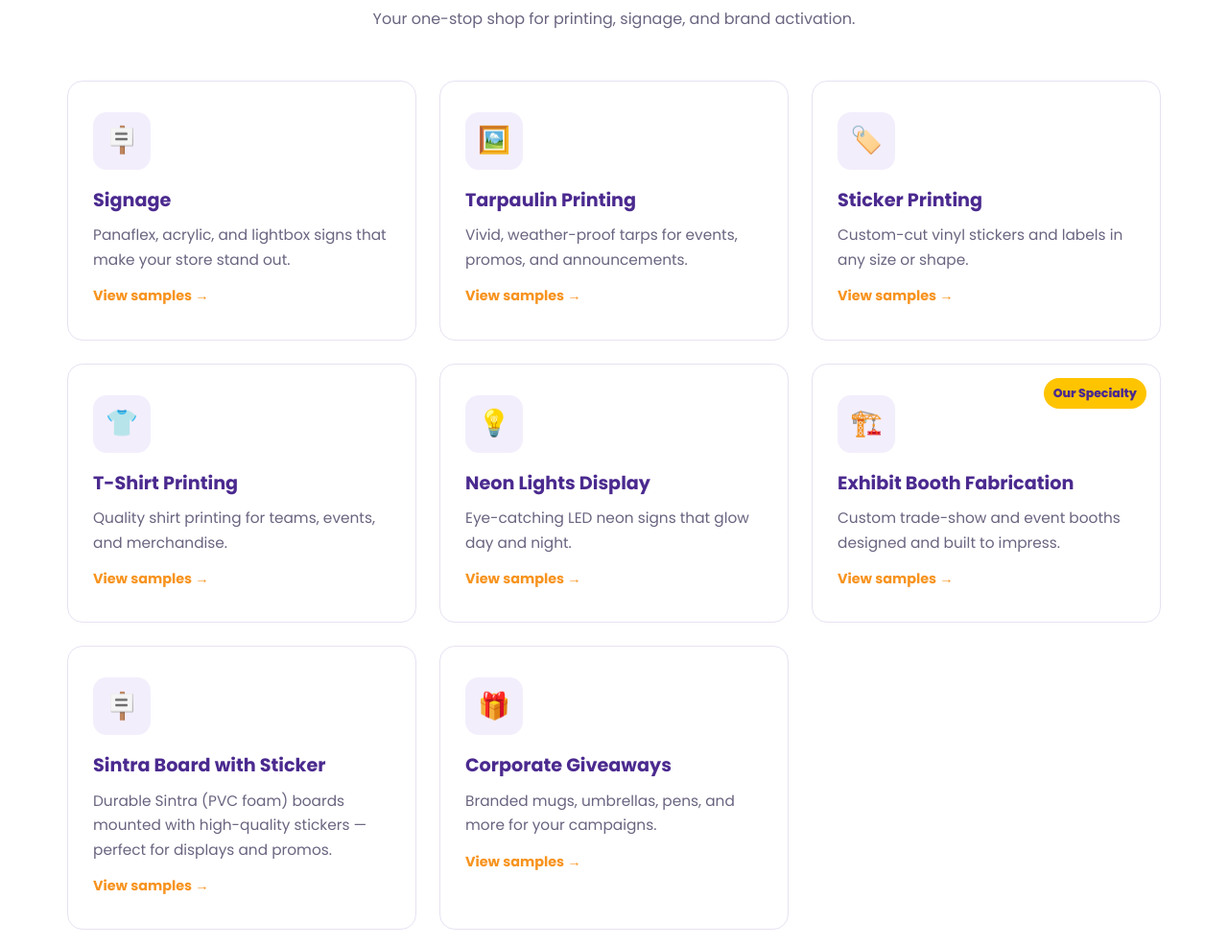
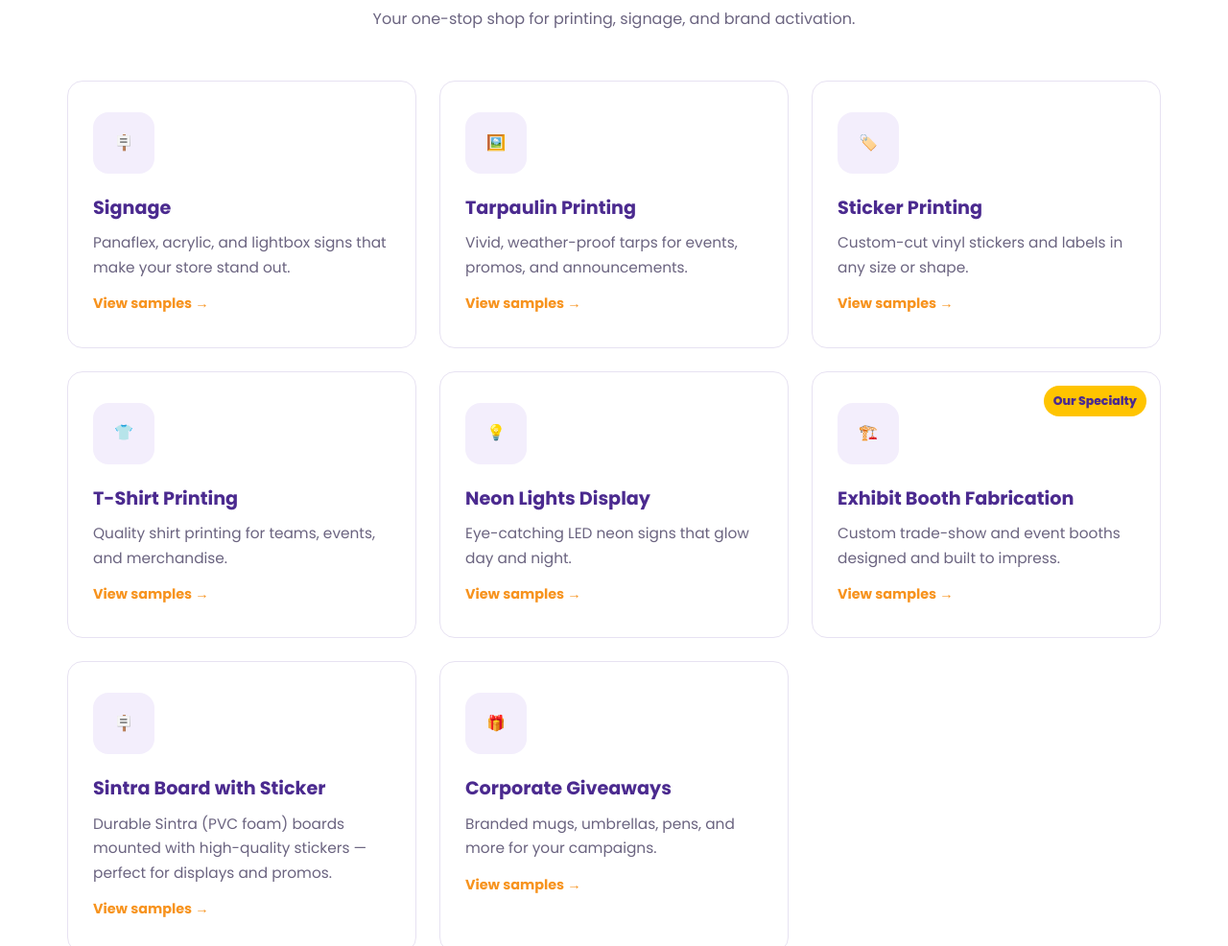
Before and after one commit to NashEsguerra/Ejay-Printing-and-Advertising, a plain HTML site: page index.html in a window 1280 px wide. Shown: the part 1802-2788 px from the top of the page at 96% size. Drawn offline with Linux system fonts and the light colour scheme.

Commit message:
Refactor CSS variables and styles in style.css

```diff
--- a/css/style.css
+++ b/css/style.css
@@ -113,7 +113,7 @@ a { text-decoration: none; color: inherit; }
 .section-head h2, .why-text h2, .cta h2 { font-size: clamp(1.9rem, 4vw, 2.8rem); color: var(--purple); margin-top: 8px; font-weight: 800; }
 .section-sub { color: var(--muted); margin-top: 10px; }
 
-/* Service cards */
+/* Service cards Grid */
 .cards { display: grid; grid-template-columns: repeat(3, 1fr); gap: 24px; }
 .card {
   background: #fff; border: 1px solid var(--border); border-radius: var(--radius);
@@ -122,10 +122,32 @@ a { text-decoration: none; color: inherit; }
 .card::before { content: ""; position: absolute; top: 0; left: 0; width: 100%; height: 5px; background: linear-gradient(90deg, var(--purple), var(--yellow), var(--orange)); transform: scaleX(0); transform-origin: left; transition: transform .3s; }
 .card:hover { transform: translateY(-8px); box-shadow: var(--shadow); border-color: transparent; }
 .card:hover::before { transform: scaleX(1); }
+
+/* Premium Vector Icon Container (Bootstrap Style) */
 .card-icon {
-  width: 60px; height: 60px; border-radius: 14px; display: grid; place-items: center;
-  font-size: 1.7rem; background: var(--purple-soft); margin-bottom: 16px;
+  width: 64px;
+  height: 64px;
+  border-radius: 16px;
+  display: grid;
+  place-items: center;
+  background: var(--purple-soft);
+  margin-bottom: 20px;
+  color: var(--purple);
+  transition: all .25s ease;
 }
+
+/* Icon Font Scaling */
+.card-icon i {
+  font-size: 1.8rem;
+  line-height: 1;
+}
+
+/* Hover effects inside card icons */
+.card:hover .card-icon {
+  background: var(--orange);
+  color: var(--white);
+}
+
 .card h3 { color: var(--purple); margin-bottom: 8px; font-size: 1.2rem; }
 .card p { color: var(--muted); font-size: .96rem; }
 
@@ -336,7 +358,6 @@ a { text-decoration: none; color: inherit; }
   .lightbox-nav { opacity: 1; visibility: visible; }
 }
 
-
 @media (max-width: 520px) {
   .lightbox-nav {
     width: 42px;
```
